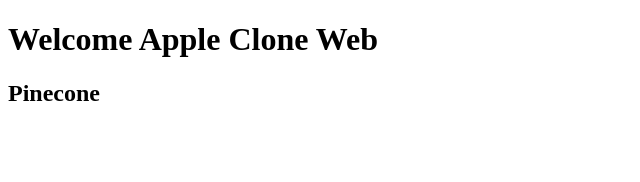
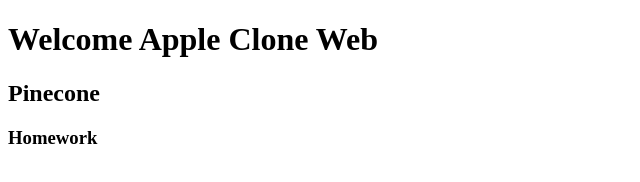
Before and after one commit to Ugtakh/02-apple-clone, a plain HTML site: page index.html in a window 1280 px wide. Shown: the whole page, without its empty margins (0-640 px from the left). Drawn offline with Linux system fonts and the light colour scheme.

Commit message:
h3 nemlee

```diff
--- a/index.html
+++ b/index.html
@@ -9,5 +9,6 @@
   <body>
     <h1>Welcome Apple Clone Web</h1>
     <h2>Pinecone</h2>
+    <h3>Homework</h3>
   </body>
 </html>
```
